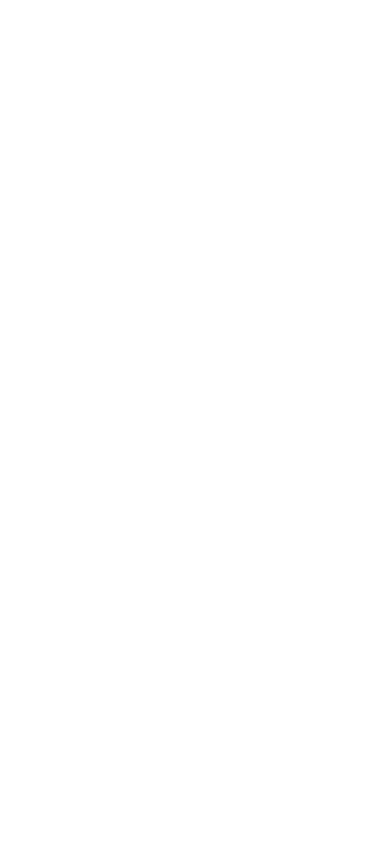
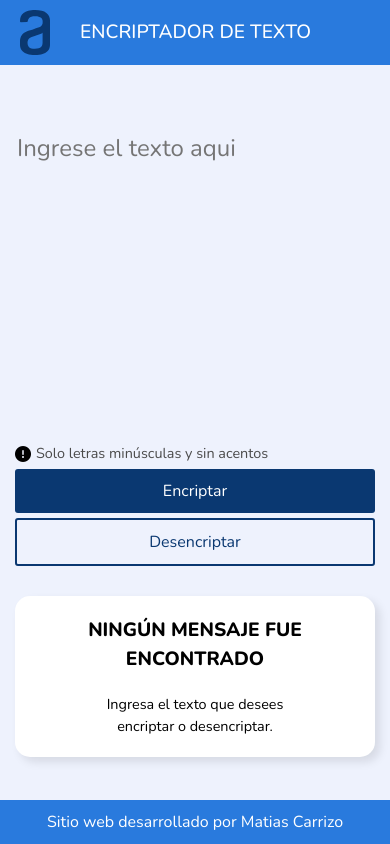
Before and after one commit to MATIASC9/encriptador-de-texto, a plain HTML site: page index.html in a window 390 px wide. Drawn offline with nearby package versions, Linux system fonts and the light colour scheme.

Commit message:
diseño inicial mobile finalizado

```diff
--- a/index.html
+++ b/index.html
@@ -0,0 +1,55 @@
+<!DOCTYPE html>
+<html lang="es">
+
+<head>
+  <meta charset="UTF-8">
+  <meta http-equiv="X-UA-Compatible" content="IE=edge">
+  <meta name="viewport" content="width=device-width, initial-scale=1.0">
+  <!-- Importar fuente -->
+  <link rel="preconnect" href="https://fonts.googleapis.com">
+  <link rel="preconnect" href="https://fonts.gstatic.com" crossorigin>
+  <link href="https://fonts.googleapis.com/css2?family=Nunito:wght@200;400;500;800&display=swap" rel="stylesheet">
+  <!-- Font Awesome -->
+  <script src="https://kit.fontawesome.com/51da3644b6.js" crossorigin="anonymous"></script>
+  <!-- CSS -->
+  <link rel="stylesheet" href="css/style.css" type="text/css">
+  <title>Encriptador de texto</title>
+</head>
+
+<body>
+  <header class="header">
+    <img class="header__logo" src="img/logo-alura.svg" alt="logotipo alura">
+    <h1 class="header__titulo">Encriptador de texto</h1>
+  </header>
+
+  <div class="container">
+    <div class="container__inputTextoBotones">
+      <textarea class="container__inputTextoBotones__inputTexto" type="text"
+        placeholder="Ingrese el texto aqui"></textarea>
+
+      <div class="container__inputTextoBotones__botonesNota">
+        <div class="container__inputTextoBotones__botonesNota__nota">
+          <i class="fa-solid fa-circle-exclamation"></i>
+          <span class="container__inputTextoBotones__botonesNota__nota__texto">Solo letras minúsculas y sin acentos</span>
+        </div>
+        <div class="container__inputTextoBotones__botonesNota__botones">
+          <button class="container__inputTextoBotones__botonesNota__botones__encriptar">Encriptar</button>
+          <button class="container__inputTextoBotones__botonesNota__botones__desencriptar">Desencriptar</button>
+        </div>
+      </div>
+    </div>
+
+    <div class="container__resultado">
+      <h4 class="container__resultado__titulo">Ningún mensaje fue encontrado</h4>
+      <p class="container__resultado__descripcion">Ingresa el texto que desees encriptar o desencriptar.</p>
+    </div>
+  </div>
+
+  <footer class="footer">
+    <span class="footer__autoria">Sitio web desarrollado por Matias Carrizo</span>
+  </footer>
+
+  <script src="js/index.js"></script>
+</body>
+
+</html>
--- a/sass/_mobile.scss
+++ b/sass/_mobile.scss
@@ -0,0 +1,167 @@
+*,
+*::before,
+*::after {
+  box-sizing: border-box;
+}
+* {
+  margin: 0;
+  font-family: 'Nunito', sans-serif;
+}
+html,
+body {
+  height: 100%;
+}
+body {
+  line-height: 1.5;
+  -webkit-font-smoothing: antialiased;
+  background-color: #eef2fd;
+  display: flex;
+  flex-direction: column;
+  justify-content: space-between;
+}
+img,
+picture,
+video,
+canvas,
+svg {
+  display: block;
+  max-width: 100%;
+}
+input,
+button,
+textarea,
+select {
+  font: inherit;
+}
+p,
+h1,
+h2,
+h3,
+h4,
+h5,
+h6 {
+  overflow-wrap: break-word;
+}
+#root,
+#__next {
+  isolation: isolate;
+}
+.header {
+  display: flex;
+  margin-bottom: 20px;
+  align-items: center;
+  padding: 10px 20px;
+  gap: 20px;
+  background-color: #297add;
+
+  &__logo {
+    width: 30px;
+  }
+  &__titulo {
+    font-size: 1.2rem;
+    font-weight: 500;
+    margin-left: 10px;
+    text-transform: uppercase;
+    color: #fff;
+  }
+}
+.container {
+  display: flex;
+  flex-direction: column;
+  padding: 15px;
+  align-items: center;
+  gap: 30px;
+
+  &__inputTextoBotones {
+    display: flex;
+    flex-direction: column;
+    width: 100%;
+
+    &__inputTexto {
+      display: flex;
+      width: 100%;
+      height: 300px;
+      border-style: none;
+      align-content: flex-start;
+      border-radius: 5px;
+      font-size: 1.5rem;
+      margin-bottom: 15px;
+      background-color: transparent;
+      resize: none;
+      overflow: auto;
+    }
+    &__botonesNota {
+      display: flex;
+      flex-direction: column;
+      gap: 5px;
+
+      &__nota {
+        display: flex;
+        gap: 5px;
+        align-items: center;
+
+        &__texto {
+          font-size: 0.9rem;
+          color: #4b4b4b;
+          font-weight: 200;
+
+        }
+      }
+      &__botones {
+        display: flex;
+        flex-direction: column;
+        width: 100%;
+        gap: 5px;
+
+        &__encriptar {
+          border: none;
+          background-color: #0A3871;
+          color: #fff;
+          padding: 10px;
+          border-radius: 3px;
+          font-weight: 400;
+        }
+        &__desencriptar {
+          border: 2px solid #0A3871;
+          background-color: transparent;
+          color: #0A3871;
+          padding: 10px;
+          border-radius: 3px;
+          font-weight: 400;
+        }
+      }
+    }
+  }
+  &__resultado {
+    display: flex;
+    flex-direction: column;
+    width: 100%;
+    align-items: center;
+    background-color: #fff;
+    text-align: center;
+    border-radius: 15px;
+    box-shadow: 5px 5px 10px rgba(0, 0, 0, 0.1);
+    padding: 20px;
+    gap: 10px;
+
+    &__titulo {
+      font-size: 1.2rem;
+      font-weight: 800;
+      margin-bottom: 10px;
+      text-transform: uppercase;
+    }
+
+    &__descripcion {
+      width: 70%;
+      font-size: 0.9rem;
+      font-weight: 200;
+    }
+  }
+}
+.footer {
+  display: flex;
+  justify-content: center;
+  padding: 10px;
+  background-color: #297add;
+  color: #fff;
+}
```
Also changed, not shown: css/style.css, img/logo-alura.svg (added), 1 other file.
